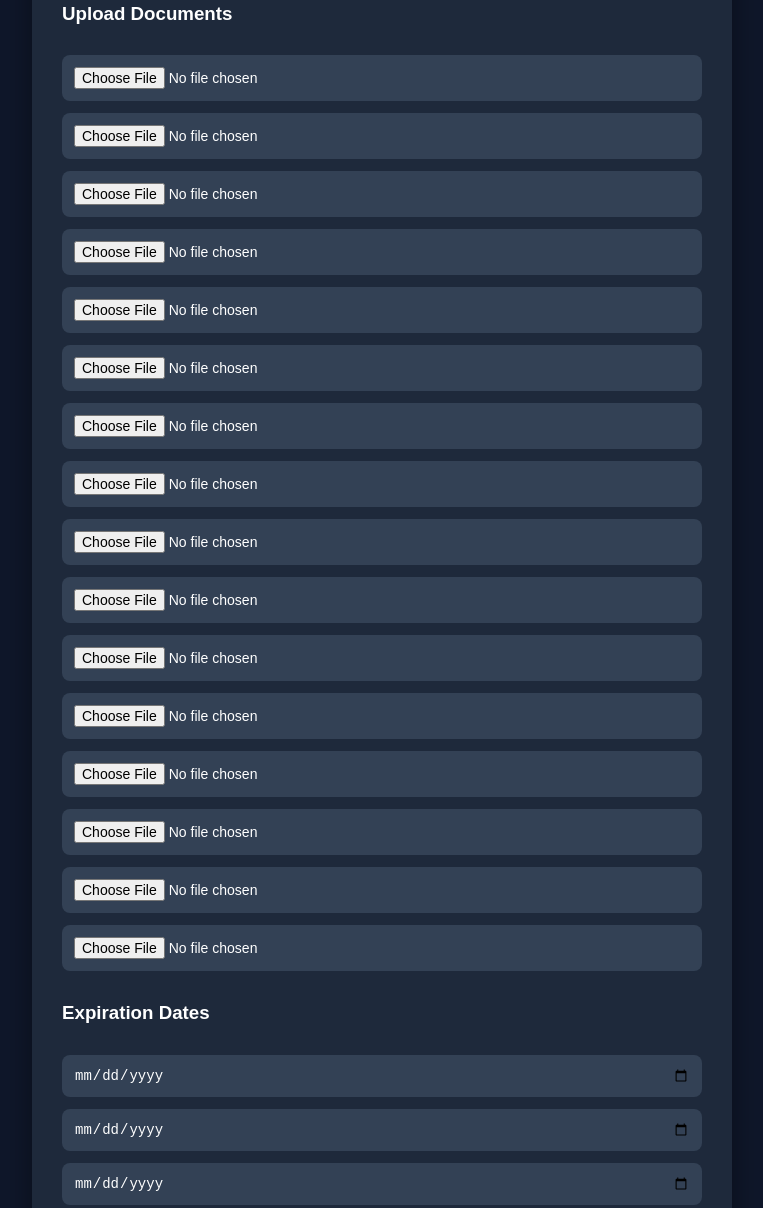
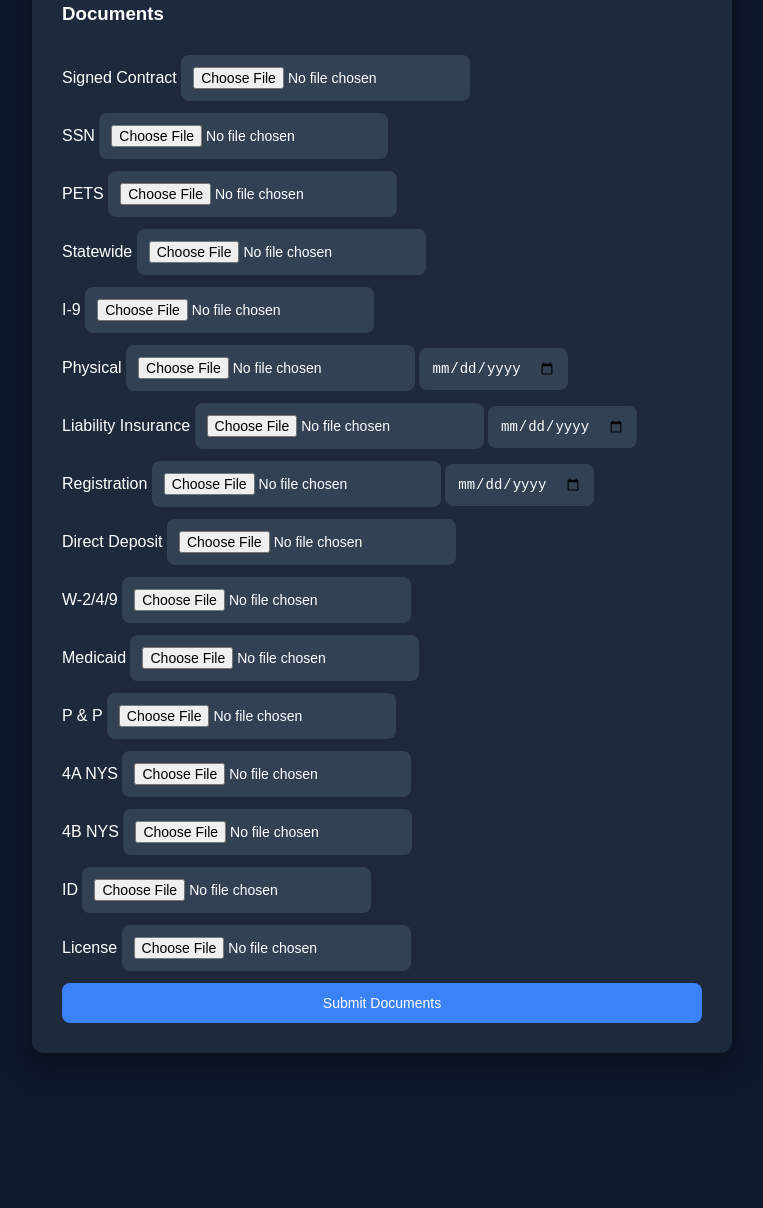
Before and after one commit to Ndelosreyes-maker/onboarding-portal, a plain HTML site: page frontend/index.html in a window 1280 px wide. Shown: the part 226-1434 px from the top of the page, without its empty margins (258-1021 px from the left). After the commit the page ends 1327 px from the top, so only its background shows below. Drawn offline with Linux system fonts and the light colour scheme.

Commit message:
Update index.html

```diff
--- a/frontend/index.html
+++ b/frontend/index.html
@@ -8,37 +8,96 @@
 <body>
 
 <div class="container">
-
 <h1>Employee Document Portal</h1>
 
 <div class="card">
 
 <input type="text" id="portalId" placeholder="Enter Your Portal ID" />
 
-<h3>Upload Documents</h3>
+<h3>Documents</h3>
 
-<input type="file" name="file_mm02syqk" />
-<input type="file" name="file_mm027d47" />
-<input type="file" name="file_mm02dgx5" />
-<input type="file" name="file_mm02vxj1" />
-<input type="file" name="file_mm02wc6g" />
-<input type="file" name="file_mm02tfs6" />
-<input type="file" name="file_mm02q4hg" />
-<input type="file" name="file_mm02xndg" />
-<input type="file" name="file_mm02b5af" />
-<input type="file" name="file_mm02nz2j" />
-<input type="file" name="file_mm02g17x" />
-<input type="file" name="file_mm02cpd1" />
-<input type="file" name="file_mm023e5h" />
-<input type="file" name="file_mm028qz9" />
-<input type="file" name="file_mm02n1k4" />
-<input type="file" name="file_mm025qv4" />
+<div class="row">
+<label>Signed Contract</label>
+<input type="file" name="file_mm02syqk">
+</div>
 
-<h3>Expiration Dates</h3>
+<div class="row">
+<label>SSN</label>
+<input type="file" name="file_mm027d47">
+</div>
 
-<input type="date" id="physicalExp" />
-<input type="date" id="liabilityExp" />
-<input type="date" id="registrationExp" />
+<div class="row">
+<label>PETS</label>
+<input type="file" name="file_mm02dgx5">
+</div>
+
+<div class="row">
+<label>Statewide</label>
+<input type="file" name="file_mm02vxj1">
+</div>
+
+<div class="row">
+<label>I-9</label>
+<input type="file" name="file_mm02wc6g">
+</div>
+
+<div class="row">
+<label>Physical</label>
+<input type="file" name="file_mm02tfs6">
+<input type="date" id="physicalExp">
+</div>
+
+<div class="row">
+<label>Liability Insurance</label>
+<input type="file" name="file_mm02q4hg">
+<input type="date" id="liabilityExp">
+</div>
+
+<div class="row">
+<label>Registration</label>
+<input type="file" name="file_mm02xndg">
+<input type="date" id="registrationExp">
+</div>
+
+<div class="row">
+<label>Direct Deposit</label>
+<input type="file" name="file_mm02b5af">
+</div>
+
+<div class="row">
+<label>W-2/4/9</label>
+<input type="file" name="file_mm02nz2j">
+</div>
+
+<div class="row">
+<label>Medicaid</label>
+<input type="file" name="file_mm02g17x">
+</div>
+
+<div class="row">
+<label>P & P</label>
+<input type="file" name="file_mm02cpd1">
+</div>
+
+<div class="row">
+<label>4A NYS</label>
+<input type="file" name="file_mm023e5h">
+</div>
+
+<div class="row">
+<label>4B NYS</label>
+<input type="file" name="file_mm028qz9">
+</div>
+
+<div class="row">
+<label>ID</label>
+<input type="file" name="file_mm02n1k4">
+</div>
+
+<div class="row">
+<label>License</label>
+<input type="file" name="file_mm025qv4">
+</div>
 
 <button id="submitBtn">Submit Documents</button>
 
@@ -49,7 +108,7 @@
 
 <div id="modal" class="modal">
 <div class="modal-content">
-<p>Are you sure you want to submit?</p>
+<p>Submit documents?</p>
 <button id="confirmBtn">Yes</button>
 <button id="cancelBtn">Cancel</button>
 </div>
```
